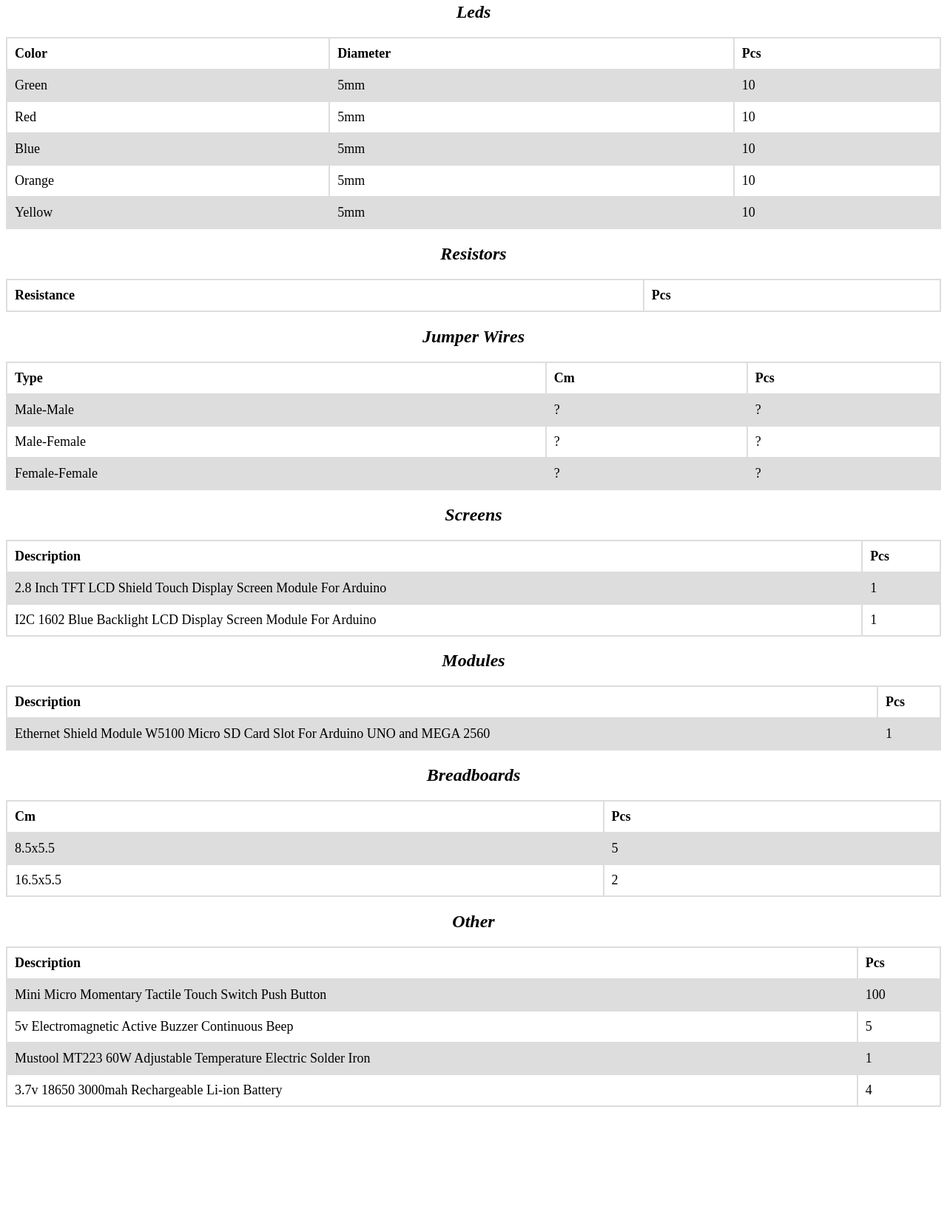
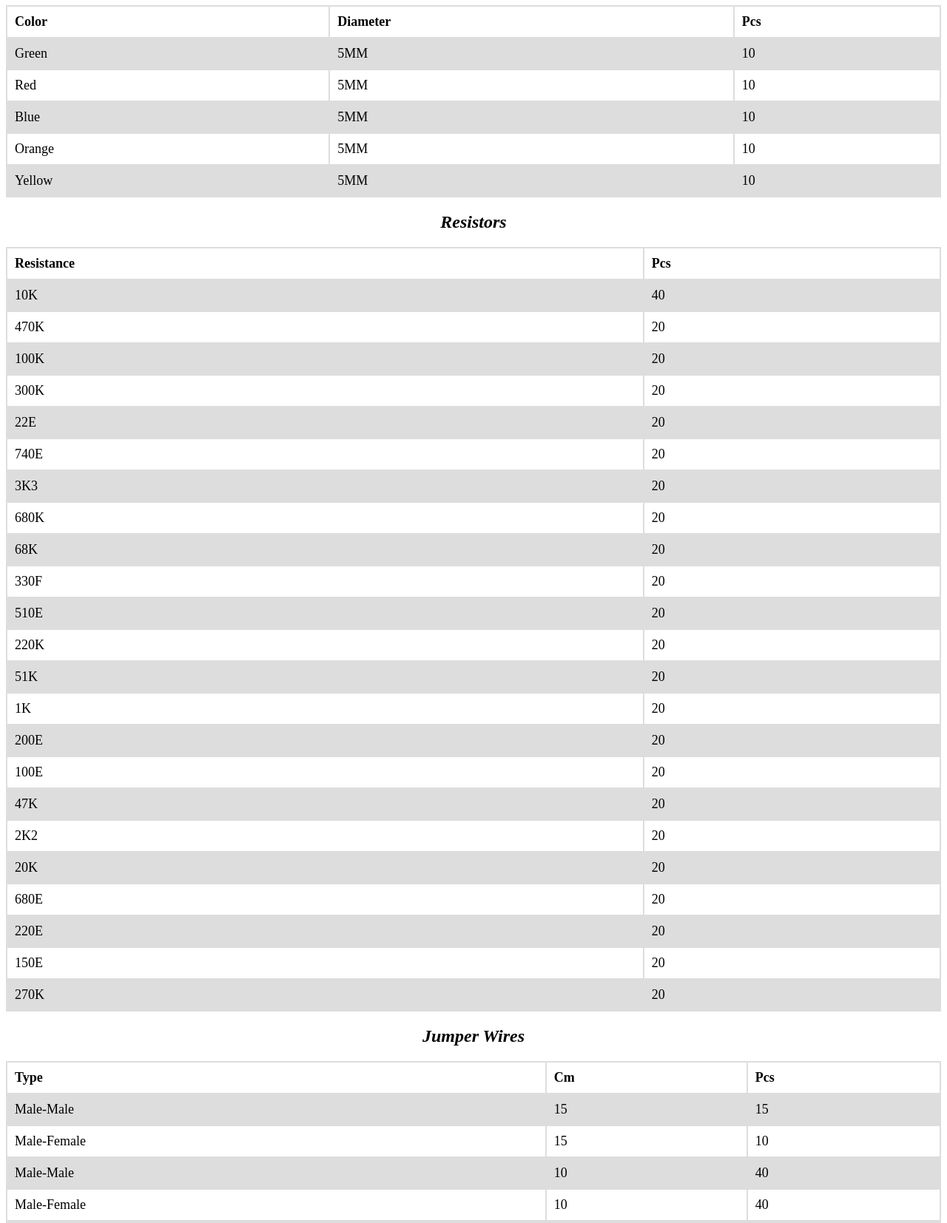
Before and after one commit to KNaiskes/components-list, a plain HTML site: page index.html in a window 1280 px wide. Shown: the part 1066-2720 px from the top of the page at 74% size. Before the commit the page ends 2571 px from the top, so only its background shows below. Drawn offline with Linux system fonts and the light colour scheme.

Commit message:
Updated list

```diff
--- a/index.html
+++ b/index.html
@@ -26,18 +26,17 @@
         <table>
             <tr><th>Description</th><th>Pcs</th></tr>
             <tr><td>Arduino UNO R3 ATmega328P</td><td>2</td></tr>
-            <tr><td>ESP8266</td><td>?</td></tr>
-            <tr><td>ESP-32</td><td>1</td></tr>
+            <tr><td>ESP8266 (NodeMcu)</td><td>6</td></tr>
+            <tr><td>ESP32 (NodeMcu)</td><td>1</td></tr>
         </table>
         <h2>Sensors</h2>
         <table>
             <tr><th>Description</th><th>Pcs</th></tr>
             <tr><td>PIR Motion Sensor</td><td>3</td></tr>
+            <tr><td>Ultrasonic Module HC-SR04 Distance Measuring</td><td>3</td></tr>
             <tr><td>DHT22 AM2302 Digital Temperature Humidity</td><td>1</td></tr>
             <tr><td>Sound Sensor Detection Module LM393</td><td>1</td></tr>
             <tr><td>5MM GL5516 Light Dependent Resistor Photoresistor</td><td>10</td></tr>
-            <tr><td>38KHz Infrared IR Transmitter</td><td>3</td></tr>
-            <tr><td>IR Receiver Infrared Radiation Module 38KHz TSOP4838 DIP-3</td><td>2</td></tr>
         </table>
         <h2>Relays</h2>
         <table>
@@ -49,22 +48,47 @@
         <h2>Leds</h2>
         <table>
             <tr><th>Color</th><th>Diameter</th><th>Pcs</th></tr>
-            <tr><td>Green</td><td>5mm</td><td>10</td></tr>
-            <tr><td>Red</td><td>5mm</td><td>10</td></tr>
-            <tr><td>Blue</td><td>5mm</td><td>10</td></tr>
-            <tr><td>Orange</td><td>5mm</td><td>10</td></tr>
-            <td>Yellow</td><td>5mm</td><td>10</td></tr>
+            <tr><td>Green</td><td>5MM</td><td>10</td></tr>
+            <tr><td>Red</td><td>5MM</td><td>10</td></tr>
+            <tr><td>Blue</td><td>5MM</td><td>10</td></tr>
+            <tr><td>Orange</td><td>5MM</td><td>10</td></tr>
+            <td>Yellow</td><td>5MM</td><td>10</td></tr>
         </table>
         <h2>Resistors</h2>
         <table>
             <tr><th>Resistance</th><th>Pcs</th></tr>
+            <tr><td>10K</td><td>40</td></tr>
+            <tr><td>470K</td><td>20</td></tr>
+            <tr><td>100K</td><td>20</td></tr>
+            <tr><td>300K</td><td>20</td></tr>
+            <tr><td>22E</td><td>20</td></tr>
+            <tr><td>740E</td><td>20</td></tr>
+            <tr><td>3K3</td><td>20</td></tr>
+            <tr><td>680K</td><td>20</td></tr>
+            <tr><td>68K</td><td>20</td></tr>
+            <tr><td>330F</td><td>20</td></tr>
+            <tr><td>510E</td><td>20</td></tr>
+            <tr><td>220K</td><td>20</td></tr>
+            <tr><td>51K</td><td>20</td></tr>
+            <tr><td>1K</td><td>20</td></tr>
+            <tr><td>200E</td><td>20</td></tr>
+            <tr><td>100E</td><td>20</td></tr>
+            <tr><td>47K</td><td>20</td></tr>
+            <tr><td>2K2</td><td>20</td></tr>
+            <tr><td>20K</td><td>20</td></tr>
+            <tr><td>680E</td><td>20</td></tr>
+            <tr><td>220E</td><td>20</td></tr>
+            <tr><td>150E</td><td>20</td></tr>
+            <tr><td>270K</td><td>20</td></tr>
         </table>
         <h2>Jumper Wires</h2>
         <table>
             <tr><th>Type</th><th>Cm</th><th>Pcs</th></tr>
-            <tr><td>Male-Male</td><td>?</td><td>?</td></tr>
-            <tr><td>Male-Female</td><td>?</td><td>?</td></tr>
-            <tr><td>Female-Female</td><td>?</td><td>?</td></tr>
+            <tr><td>Male-Male</td><td>15</td><td>15</td></tr>
+            <tr><td>Male-Female</td><td>15</td><td>10</td></tr>
+            <tr><td>Male-Male</td><td>10</td><td>40</td></tr>
+            <tr><td>Male-Female</td><td>10</td><td>40</td></tr>
+            <tr><td>Female-Female</td><td>10</td><td>40</td></tr>
         </table>
         <h2>Screens</h2>
         <table>
@@ -87,6 +111,9 @@
             <tr>
                 <td>Ethernet Shield Module W5100 Micro SD Card Slot For Arduino UNO and MEGA 2560</td>
                 <td>1</td></tr>
+            <tr><td>KY-008 Laser Transmitter</td><td>1</td></tr>
+            <tr><td>38KHz Infrared IR Transmitter</td><td>3</td></tr>
+            <tr><td>IR Receiver Infrared Radiation Module 38KHz TSOP4838 DIP-3</td><td>2</td></tr>
         </table>
         <h2>Breadboards</h2>
         <table>
@@ -106,6 +133,7 @@
             <tr>
                 <td>3.7v 18650 3000mah Rechargeable Li-ion Battery</td><td>4</td>
             </tr>
+            <tr><td>Servo SG90</td><td>1</td></tr>
         </table>
     </body>
 </html>
```
